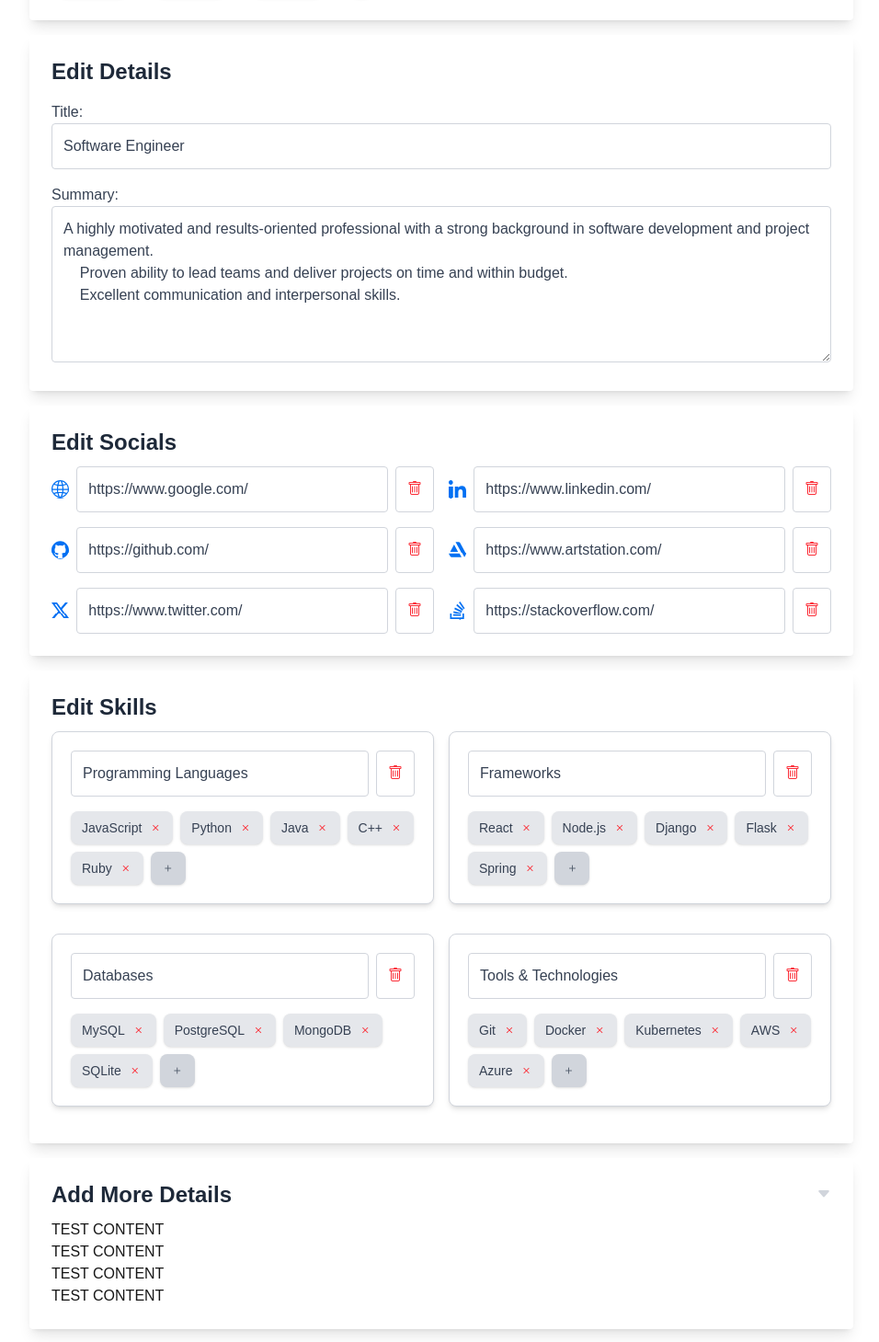
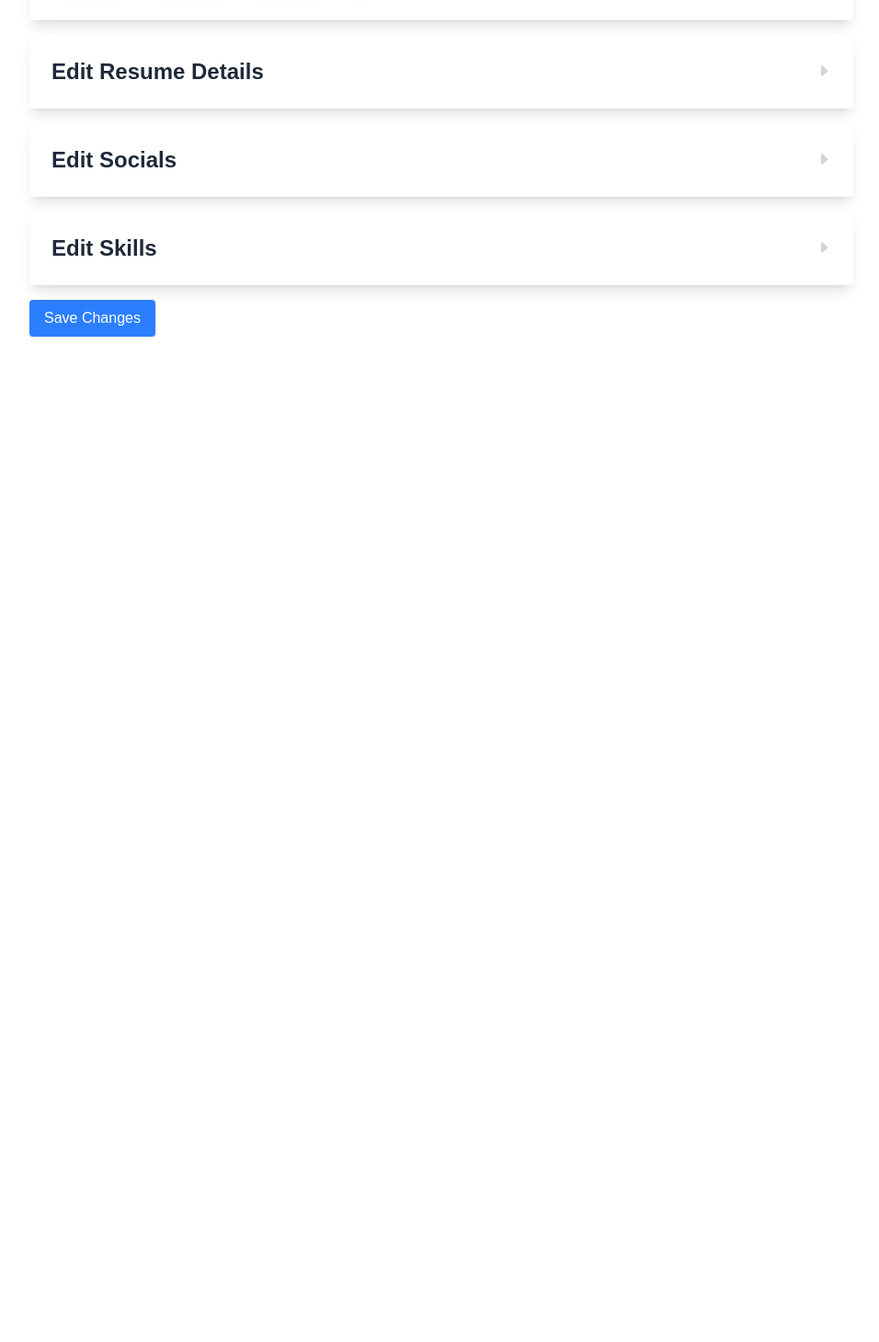
Before and after one commit to KiwiFunk/resume-builder, a Next.js app in the folder resume-app/: page /edit-details in a window 1280 px wide. Shown: the part 422-1881 px from the top of the page at 92% size, without its empty margins (160-1116 px from the left). After the commit the page ends 812 px from the top, so only its background shows below. Built offline with nearby package versions, Linux system fonts and the light colour scheme.

Commit message:
Implemented collapsible containers

```diff
--- a/resume-app/src/app/edit-details/page.js
+++ b/resume-app/src/app/edit-details/page.js
@@ -79,9 +79,8 @@ export default function EditDetailsPage() {
                 </div>
 
                 {/* Resume Details */}
-                <div className="mt-4 p-6 bg-white rounded shadow-lg w-full max-w-4xl">
-                    <h2 className="text-2xl font-bold text-gray-800">Edit Details</h2>
 
+                <CollapsibleContainer title="Edit Resume Details">
                     <div className="mt-4">
                         <label htmlFor="title" className="block text-gray-700">Title:</label>
                         <input type="text" id="title" defaultValue={data.title} className={inputClasses} />
@@ -91,13 +90,11 @@ export default function EditDetailsPage() {
                         <label htmlFor="summary" className="block text-gray-700">Summary:</label>
                         <textarea id="summary" defaultValue={data.summary} className={inputClasses} rows="6"></textarea>
                     </div>
+                </CollapsibleContainer>
 
-                </div>
 
                 {/* Social Media Links */}
-
-                <div className="mt-4 p-6 bg-white rounded shadow-lg w-full max-w-4xl">
-                    <h2 className="text-2xl font-bold text-gray-800 mb-2.5">Edit Socials</h2>
+                <CollapsibleContainer title="Edit Socials">
                     <div className="grid grid-cols-1 sm:grid-cols-2 gap-4">
                         {/* Map through the current social media data */}
                         {data.socials.map((social, index) => (
@@ -132,11 +129,10 @@ export default function EditDetailsPage() {
                         {/* Create new social media button under the last social media link */}
 
                     </div>
-                </div>
+                </CollapsibleContainer>
 
                 {/* Skills Section */}
-                <div className="mt-4 p-6 bg-white rounded shadow-lg w-full max-w-4xl">
-                    <h2 className="text-2xl font-bold text-gray-800 mb-2.5">Edit Skills</h2>
+                <CollapsibleContainer title="Edit Skills">
                     <div className="grid grid-cols-1 sm:grid-cols-2 gap-4">
 
                         {/* Map through current skills data */}
@@ -191,18 +187,10 @@ export default function EditDetailsPage() {
                         {/* Implement react-dnd to allow drag and drop of skills between groups */}
 
                     </div>
-                </div>
 
+                </CollapsibleContainer>
 
                 {/* Add more fields as needed */}
-
-                <CollapsibleContainer title="Add More Details">
-                    <p>TEST CONTENT</p>
-                    <p>TEST CONTENT</p>
-                    <p>TEST CONTENT</p>
-                    <p>TEST CONTENT</p>
-                </CollapsibleContainer>
-
 
                 {/* Submit button */}
                 <button
--- a/resume-app/src/components/CollapsibleContainer.js
+++ b/resume-app/src/components/CollapsibleContainer.js
@@ -4,7 +4,7 @@ import React, { useState, useRef } from "react";
 export default function CollapsibleContainer({ title, children }) {
 
     // State to manage the visibility of the collapsible content
-    const [isOpen, setIsOpen] = useState(true);
+    const [isOpen, setIsOpen] = useState(false);
 
     // Reference to this container
     const containerRef = useRef(null);
@@ -16,7 +16,7 @@ export default function CollapsibleContainer({ title, children }) {
             // Scroll into view when expanding (Needs a timeout to work with opacity transition for some reason)
             setTimeout(() => {
                 containerRef.current.scrollIntoView({ behavior: "smooth", block: "start" });
-            }, 20);
+            }, 50);
         }
         return !prev;
         });
@@ -31,14 +31,16 @@ export default function CollapsibleContainer({ title, children }) {
                         <h2 className="text-2xl font-bold text-gray-800">{title}</h2>
                         {/* Arrow icon */}
                         <i
-                            className={`bi ${isOpen ? "bi-caret-down-fill" : "bi-caret-right-fill"} text-gray-300 hover:cursor-pointer hover:scale-105 hover:text-gray-600`}
+                            className={`bi ${isOpen ? "bi-caret-down-fill" : "bi-caret-right-fill"}
+                            text-gray-300 hover:cursor-pointer hover:scale-105 hover:text-gray-600`}
                             onClick={toggleCollapse}  // Toggle the collapsible content
                         ></i>
                     </div>
 
                     {/* Collapsable content */}
                     <div
-                        className={`transition-all duration-100 ease-in-out ${isOpen ? "max-h-screen opacity-100 mt-2.5" : "max-h-0 opacity-0 overflow-hidden"}`}
+                        className={`transition-all duration-100 ease-in-out
+                        ${isOpen ? "max-h-screen opacity-100 mt-2.5" : "max-h-0 opacity-0 overflow-hidden"}`}
                     >
                         {children}
                     </div>
```
